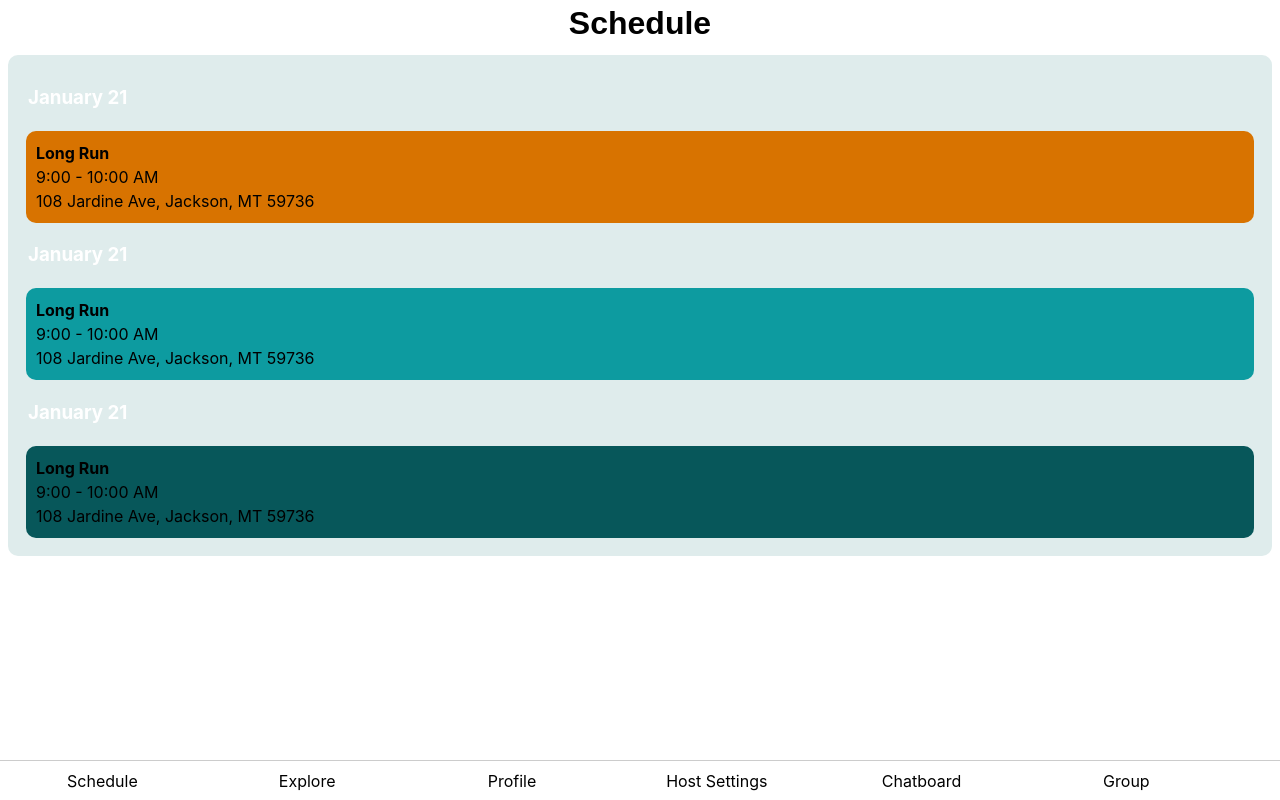
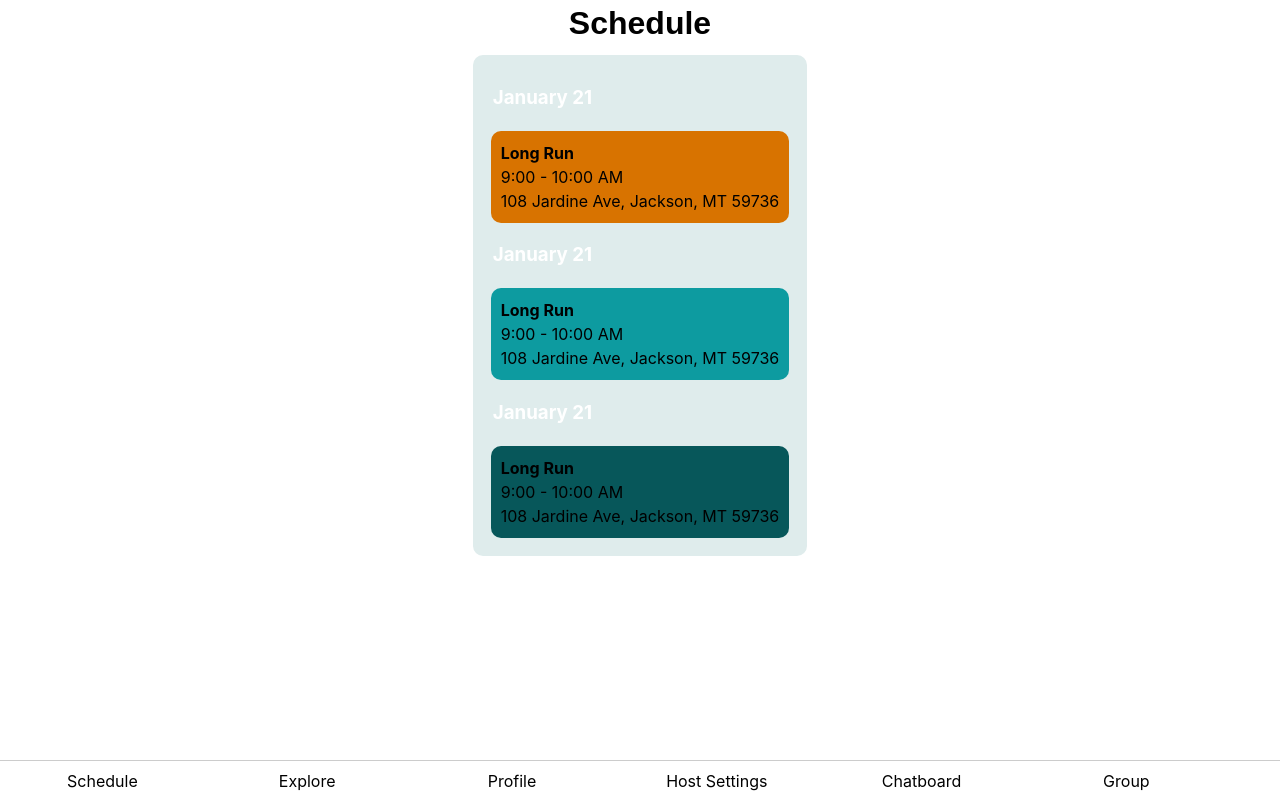
Before and after one commit to hopkinstechnocrats/fether, a React (Create React App) app: page / in a window 1280 px wide. Built offline with nearby package versions, Linux system fonts and the light colour scheme.

Commit message:
this isn't right

```diff
--- a/src/components/Schedule.css
+++ b/src/components/Schedule.css
@@ -2,4 +2,9 @@ div.schedule {
     height:100%;
     display: flex;
     flex-flow:column;
+    align-items:center;
 }
+
+.backgroundBox {
+
+}
```
